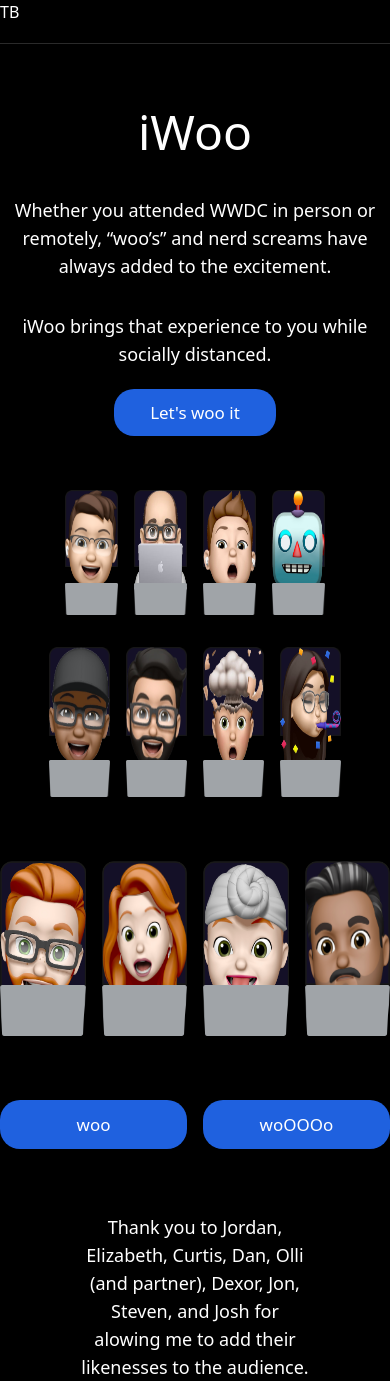
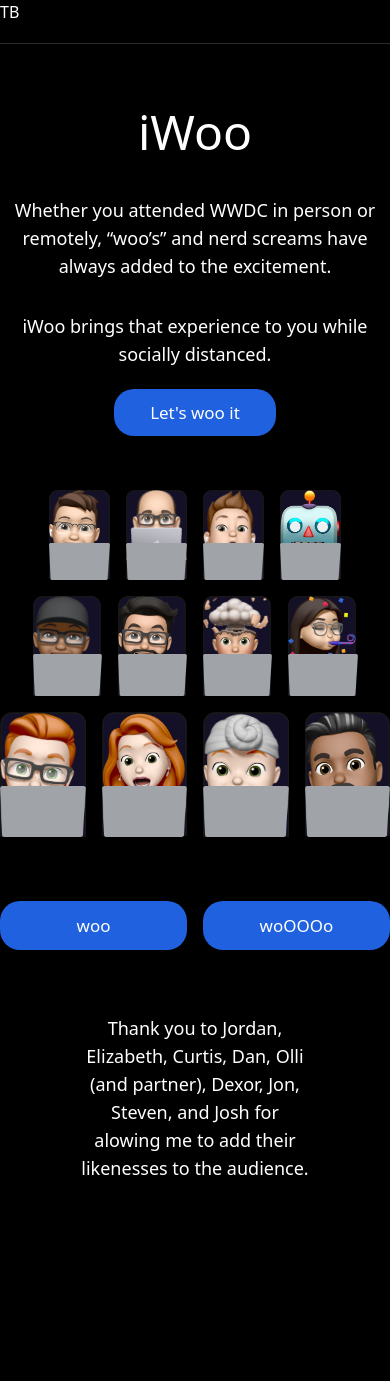
Before and after one commit to tyburg/tyburg.github.io, a Jekyll site: the page built from projects/iwoo/index.html, in a window 390 px wide. Built offline with Jekyll 4.4.1, drawn with Linux system fonts in a browser that asks for light colours; after the commit the page ends 1182 px from its top, so only the background shows below that.

Commit message:
responsive things

```diff
--- a/css/iwoo.scss
+++ b/css/iwoo.scss
@@ -70,33 +70,33 @@
     .seat {
         background: no-repeat url(/projects/iwoo/img/seat2.png);
         background-size: contain;
-        height: 175px;
+        height: 125px;
         position: relative;
     }
 
     .wooer {
         z-index: 1;
-        height: 150px;
+        height: 100px;
         width: auto;
     }
 
     .middle-row {
         .wooer {
-            height: 125px;
+            height: 75px;
         }
 
         .seat {
-            height: 150px;
+            height: 100px;
         }
     }
 
     .back-row {
         .wooer {
-            height: 100px;
+            height: 70px;
         }
 
         .seat {
-            height: 125px;
+            height: 90px;
         }
     }
 
--- a/projects/iwoo/index.html
+++ b/projects/iwoo/index.html
@@ -17,7 +17,7 @@
     </p>
 </div>
 
-<div class="container mx-auto w-2/3 sm:w-3/5 center my-4">
+<div class="container mx-auto w-3/4 sm:w-3/5 center my-4">
     <div class="grid grid-cols-4 gap-4 back-row">
         <div class="seat">
             <img src="/projects/iwoo/img/mbp-sg.png" class="laptop">
@@ -38,7 +38,7 @@
     </div>
 </div>
 
-<div class="container mx-auto w-3/4 sm:w-2/3 center my-8">
+<div class="container mx-auto w-5/6 sm:w-2/3 center my-4 sm:my-8">
     <div class="grid grid-cols-4 gap-4 middle-row">
         <div class="seat">
             <img src="/projects/iwoo/img/mbp-sg.png" class="laptop">
@@ -59,7 +59,7 @@
     </div>
 </div>
 
-<div class="container mx-auto sm:w-3/4 center my-16">
+<div class="container mx-auto sm:w-3/4 center my:8 sm:my-16">
     <div class="grid grid-cols-4 gap-4">
         <div class="seat">
             <img src="/projects/iwoo/img/mbp-sg.png" class="laptop">
```
